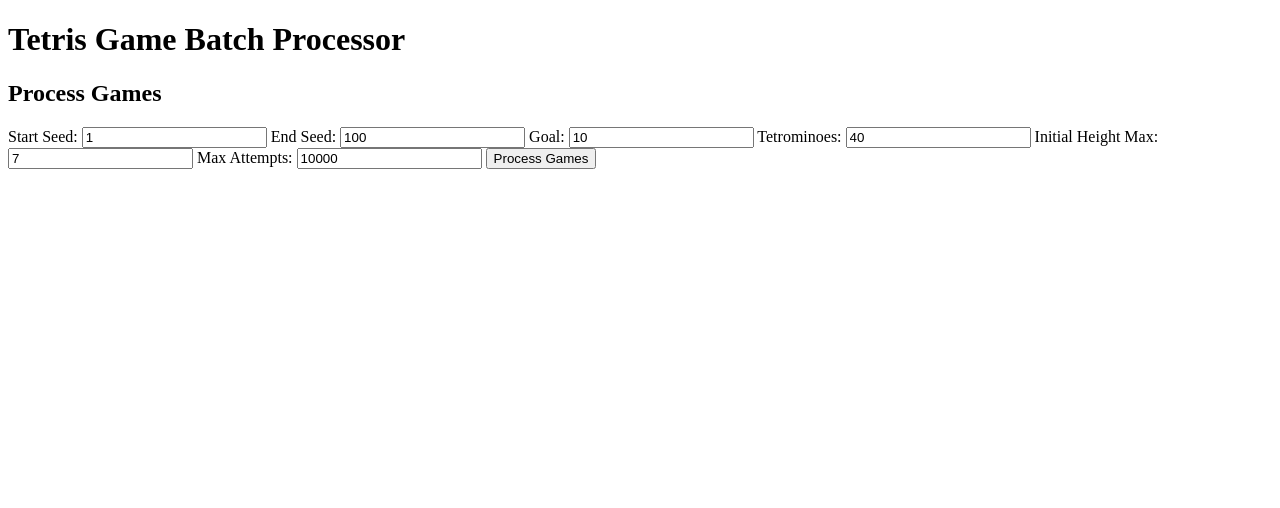
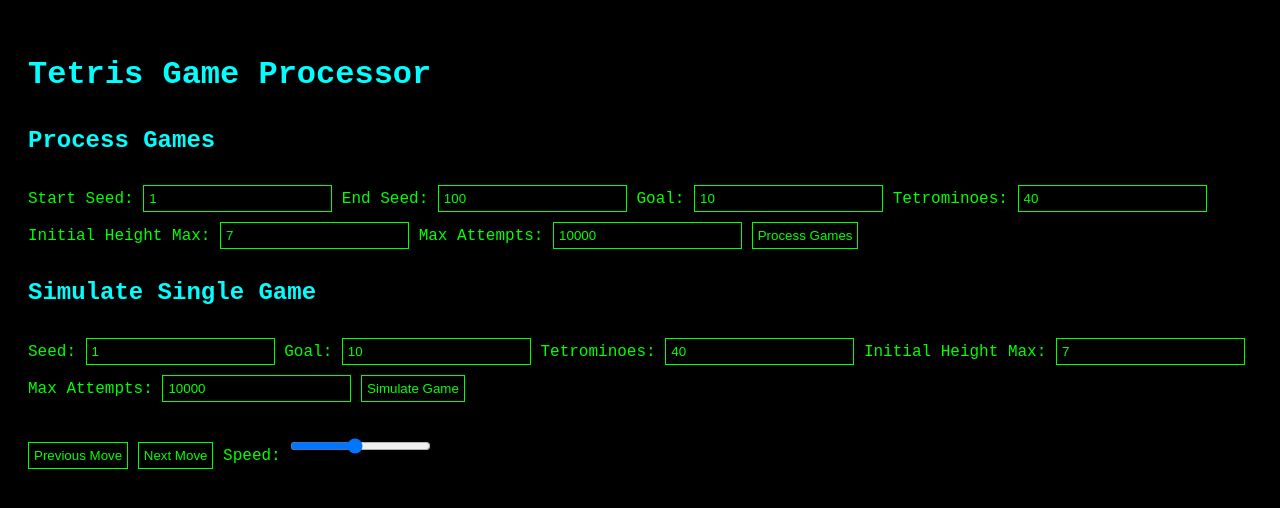
Before and after one commit to sami-29/tetris-algo, a Flask app: page / in a window 1280 px wide. Shown: the top 508 px of the page. Run offline with Flask 3, Linux system fonts and the light colour scheme; some libraries are stand-ins or nearby versions.

Commit message:
feat: Add HTMX-based UI, simple styling, and single game simulation

```diff
--- a/main.py
+++ b/main.py
@@ -4,8 +4,14 @@ from time import time
 import multiprocessing
 import csv
 import logging
-from flask import Flask, render_template, request, jsonify, send_file
+from flask import Flask, render_template, request, send_file
+from TetrisSolver import TetrisSolver
+from TetrisGameGenerator import TetrisGameGenerator
+from time import time
+import multiprocessing
+import csv
 import io
+import logging
 
 logging.basicConfig(level=logging.INFO, format='%(asctime)s - %(levelname)s - %(message)s')
 
@@ -64,13 +70,12 @@ def index():
 
 @app.route('/process', methods=['POST'])
 def process_games():
-    data = request.json
-    start = int(data['start'])
-    end = int(data['end'])
-    goal = int(data['goal'])
-    tetrominoes = int(data['tetrominoes'])
-    initial_height_max = int(data['initial_height_max'])
-    max_attempts = int(data['max_attempts'])
+    start = int(request.form['start'])
+    end = int(request.form['end'])
+    goal = int(request.form['goal'])
+    tetrominoes = int(request.form['tetrominoes'])
+    initial_height_max = int(request.form['initial_height_max'])
+    max_attempts = int(request.form['max_attempts'])
 
     winnable_games = run_game_generation_and_solving(start, end, goal, tetrominoes, initial_height_max, max_attempts)
 
@@ -90,5 +95,26 @@ def process_games():
         download_name='winnable_games.csv'
     )
 
+@app.route('/simulate', methods=['POST'])
+def simulate_game():
+    seed = int(request.form['seed'])
+    goal = int(request.form['goal'])
+    tetrominoes = int(request.form['tetrominoes'])
+    initial_height_max = int(request.form['initial_height_max'])
+    max_attempts = int(request.form['max_attempts'])
+
+    game = generate_game((seed, goal, tetrominoes, initial_height_max))
+    solver = TetrisSolver(game.board, game.sequence, game.goal, max_attempts=max_attempts)
+    result, moves, failed_attempts = solver.solve()
+
+    if result:
+        game_states = [game.visualize_board()]
+        for move in moves:
+            game.place_tetromino(move[0], move[1], move[2])
+            game_states.append(game.visualize_board())
+        return "\n\n".join(game_states)
+    else:
+        return "Game is not winnable"
+
 if __name__ == "__main__":
     app.run(debug=True)
--- a/templates/index.html
+++ b/templates/index.html
@@ -3,68 +3,126 @@
 <head>
     <meta charset="UTF-8">
     <meta name="viewport" content="width=device-width, initial-scale=1.0">
-    <title>Tetris Game Batch Processor</title>
-    <script src="https://cdn.jsdelivr.net/npm/vue@2.6.14/dist/vue.js"></script>
-    <script src="https://cdn.jsdelivr.net/npm/axios/dist/axios.min.js"></script>
+    <title>Tetris Game Processor</title>
+    <script src="https://unpkg.com/htmx.org@1.9.2"></script>
+    <style>
+        body {
+            font-family: 'Courier New', monospace;
+            background-color: #000;
+            color: #0f0;
+            line-height: 1.6;
+            padding: 20px;
+        }
+        h1, h2 {
+            color: #0ff;
+        }
+        input, button {
+            background-color: #000;
+            color: #0f0;
+            border: 1px solid #0f0;
+            padding: 5px;
+            margin: 5px 0;
+        }
+        button {
+            cursor: pointer;
+        }
+        button:hover {
+            background-color: #0f0;
+            color: #000;
+        }
+        #game-board {
+            font-family: monospace;
+            white-space: pre;
+        }
+        .controls {
+            margin-top: 20px;
+        }
+    </style>
 </head>
 <body>
-    <div id="app">
-        <h1>Tetris Game Batch Processor</h1>
+    <h1>Tetris Game Processor</h1>
 
-        <h2>Process Games</h2>
-        <div>
-            <label>Start Seed: <input v-model.number="start" type="number"></label>
-            <label>End Seed: <input v-model.number="end" type="number"></label>
-            <label>Goal: <input v-model.number="goal" type="number"></label>
-            <label>Tetrominoes: <input v-model.number="tetrominoes" type="number"></label>
-            <label>Initial Height Max: <input v-model.number="initial_height_max" type="number"></label>
-            <label>Max Attempts: <input v-model.number="max_attempts" type="number"></label>
-            <button @click="processGames">Process Games</button>
-        </div>
+    <h2>Process Games</h2>
+    <form hx-post="/process" hx-target="#result">
+        <label>Start Seed: <input name="start" type="number" value="1"></label>
+        <label>End Seed: <input name="end" type="number" value="100"></label>
+        <label>Goal: <input name="goal" type="number" value="10"></label>
+        <label>Tetrominoes: <input name="tetrominoes" type="number" value="40"></label>
+        <label>Initial Height Max: <input name="initial_height_max" type="number" value="7"></label>
+        <label>Max Attempts: <input name="max_attempts" type="number" value="10000"></label>
+        <button type="submit">Process Games</button>
+    </form>
 
-        <div v-if="processing">Processing games... This may take a while.</div>
-        <div v-if="downloadReady">
-            <a :href="downloadUrl" download="winnable_games.csv">Download CSV of Winnable Games</a>
-        </div>
+    <div id="result"></div>
+
+    <h2>Simulate Single Game</h2>
+    <form hx-post="/simulate" hx-target="#simulation-result">
+        <label>Seed: <input name="seed" type="number" value="1"></label>
+        <label>Goal: <input name="goal" type="number" value="10"></label>
+        <label>Tetrominoes: <input name="tetrominoes" type="number" value="40"></label>
+        <label>Initial Height Max: <input name="initial_height_max" type="number" value="7"></label>
+        <label>Max Attempts: <input name="max_attempts" type="number" value="10000"></label>
+        <button type="submit">Simulate Game</button>
+    </form>
+
+    <div id="simulation-result"></div>
+    <div id="game-board"></div>
+    <div class="controls">
+        <button id="prev-move" disabled>Previous Move</button>
+        <button id="next-move" disabled>Next Move</button>
+        <label>Speed: <input type="range" id="speed" min="1" max="10" value="5"></label>
     </div>
 
     <script>
-        new Vue({
-            el: '#app',
-            data: {
-                start: 1,
-                end: 100,
-                goal: 10,
-                tetrominoes: 40,
-                initial_height_max: 7,
-                max_attempts: 10000,
-                processing: false,
-                downloadReady: false,
-                downloadUrl: ''
-            },
-            methods: {
-                processGames() {
-                    this.processing = true;
-                    this.downloadReady = false;
-                    axios.post('/process', {
-                        start: this.start,
-                        end: this.end,
-                        goal: this.goal,
-                        tetrominoes: this.tetrominoes,
-                        initial_height_max: this.initial_height_max,
-                        max_attempts: this.max_attempts
-                    }, {
-                        responseType: 'blob'
-                    }).then(response => {
-                        this.processing = false;
-                        this.downloadReady = true;
-                        const blob = new Blob([response.data], { type: 'text/csv' });
-                        this.downloadUrl = window.URL.createObjectURL(blob);
-                    }).catch(error => {
-                        console.error('Error processing games:', error);
-                        this.processing = false;
-                    });
+        let currentMove = 0;
+        let moves = [];
+        let intervalId = null;
+
+        document.getElementById('prev-move').addEventListener('click', () => {
+            if (currentMove > 0) {
+                currentMove--;
+                updateGameBoard();
+            }
+        });
+
+        document.getElementById('next-move').addEventListener('click', () => {
+            if (currentMove < moves.length - 1) {
+                currentMove++;
+                updateGameBoard();
+            }
+        });
+
+        document.getElementById('speed').addEventListener('input', (e) => {
+            if (intervalId) {
+                clearInterval(intervalId);
+                startSimulation();
+            }
+        });
+
+        function updateGameBoard() {
+            document.getElementById('game-board').innerText = moves[currentMove];
+            document.getElementById('prev-move').disabled = currentMove === 0;
+            document.getElementById('next-move').disabled = currentMove === moves.length - 1;
+        }
+
+        function startSimulation() {
+            const speed = 11 - document.getElementById('speed').value;
+            intervalId = setInterval(() => {
+                if (currentMove < moves.length - 1) {
+                    currentMove++;
+                    updateGameBoard();
+                } else {
+                    clearInterval(intervalId);
                 }
+            }, speed * 100);
+        }
+
+        document.body.addEventListener('htmx:afterOnLoad', function(event) {
+            if (event.detail.elt.id === 'simulation-result') {
+                moves = event.detail.elt.innerText.split('\n\n');
+                currentMove = 0;
+                updateGameBoard();
+                startSimulation();
             }
         });
     </script>
```
Also changed, not shown: TetrisGameGenerator.py (+13 -0 lines).
